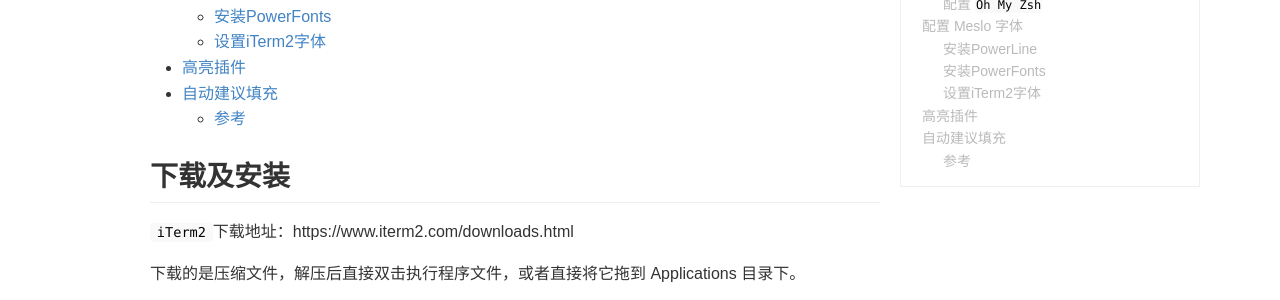
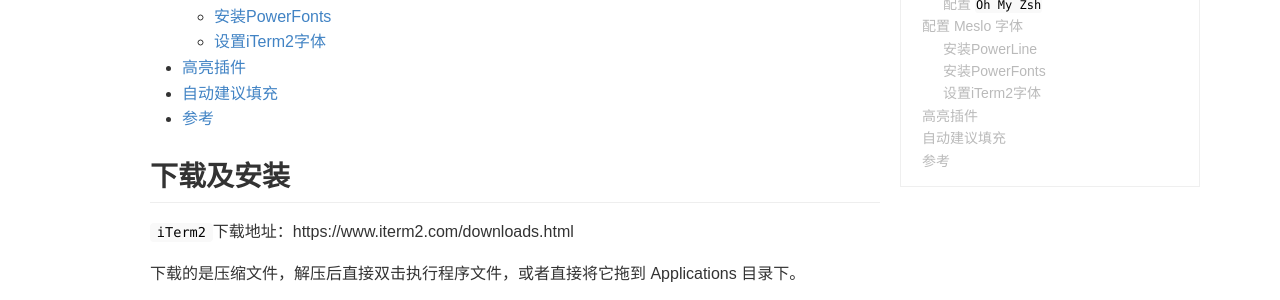
Before and after one commit to softwarefly/softwarefly.github.io, a Jekyll site: the page built from _posts/2019-04-26-mac-iterm2.md, in a window 1280 px wide. Shown: the part 530-830 px from the top of the page. Built offline with Jekyll 4.4.1, drawn with Linux system fonts in a browser that asks for light colours; comment, search, counter and statistics services are not loaded.

````diff
--- a/_posts/2019-04-26-mac-iterm2.md
+++ b/_posts/2019-04-26-mac-iterm2.md
@@ -140,7 +140,7 @@ source ~/.oh-my-zsh/custom/plugins/zsh-autosuggestions/zsh-autosuggestions.zsh
 $ source ~/.zshrc
 ```
 
-### 参考
+## 参考
 
 * [MAC终端神器iterm2——告别黑白][1]
 * [Mac下终端工具iTerm2安装][2]
````
